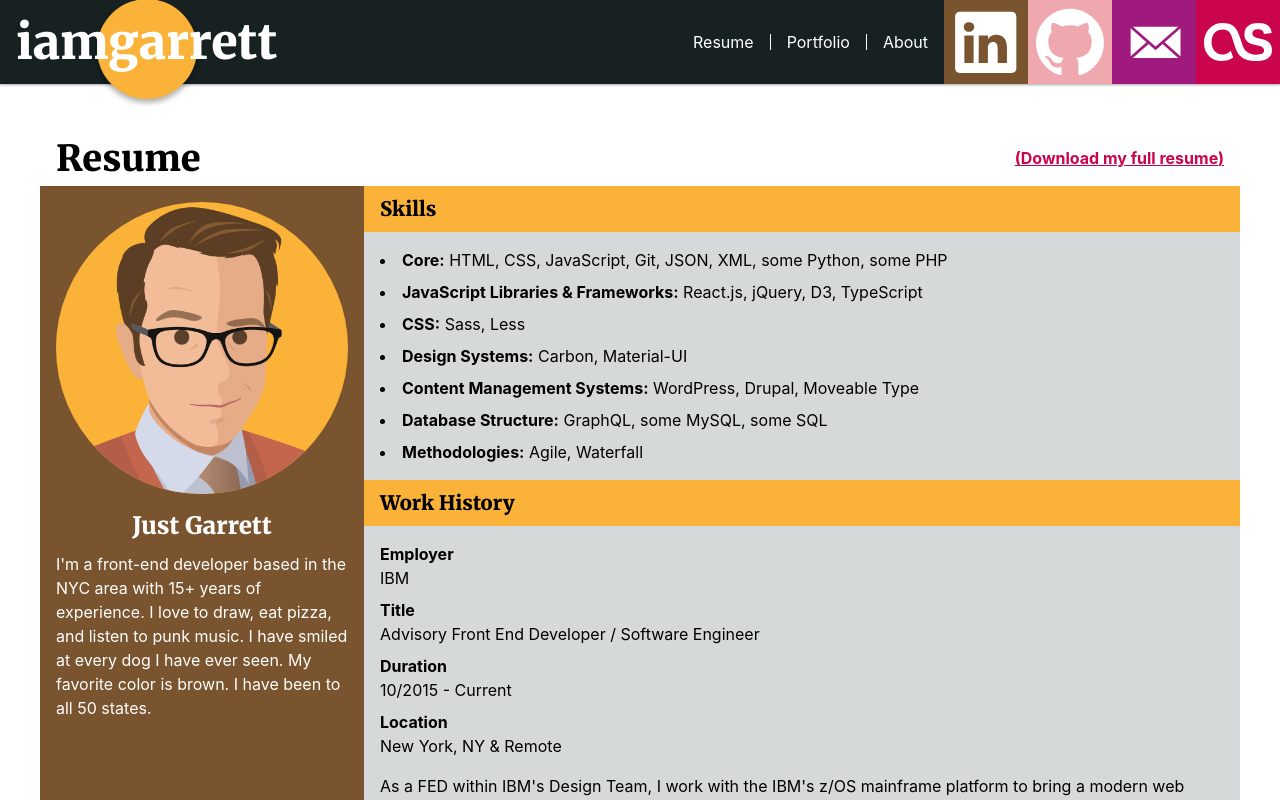
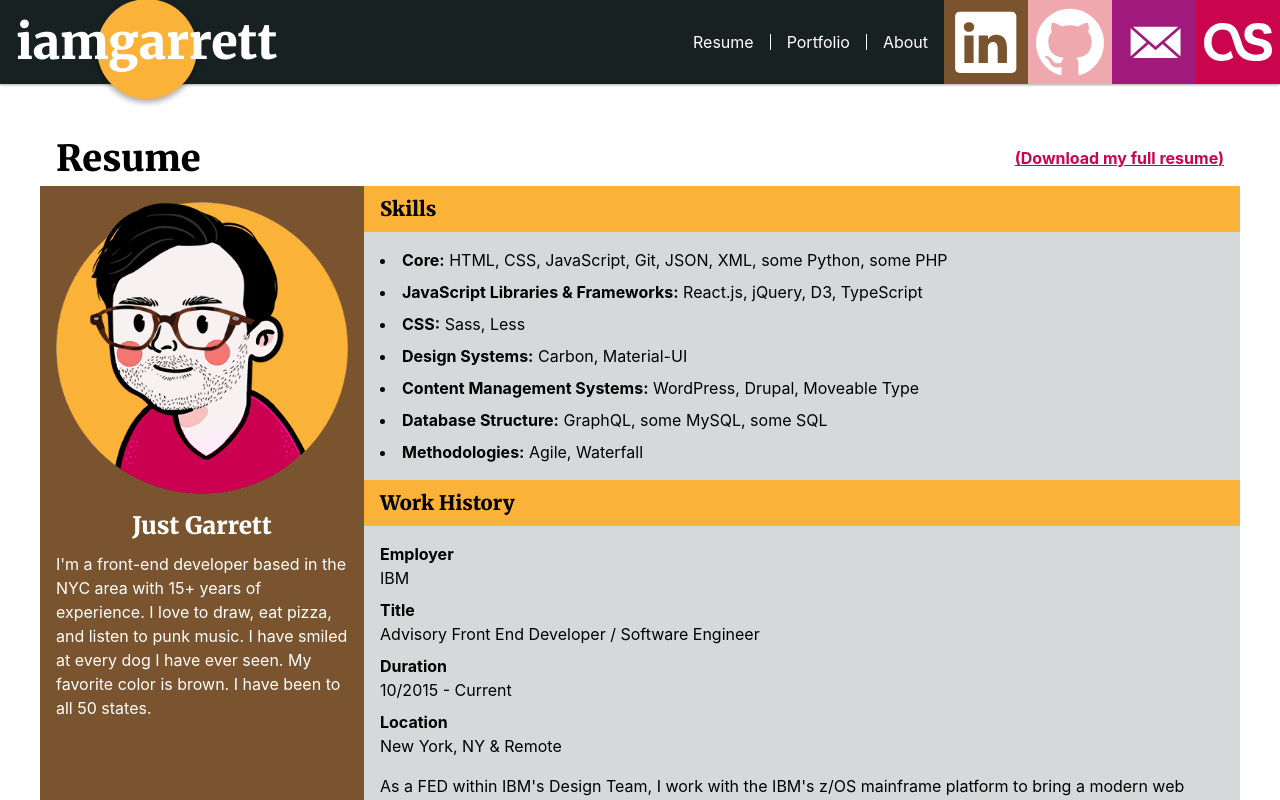
Before and after one commit to gvorbeck/iamgarrett, a React (Create React App) app: page / in a window 1280 px wide. Shown: the top 800 px of the page. Built offline with nearby package versions, Linux system fonts and the light colour scheme.

Commit message:
New face

```diff
--- a/src/components/Article.module.scss
+++ b/src/components/Article.module.scss
@@ -75,10 +75,10 @@ main {
     }
   }
 
-  &:first-child img {
-    border-radius: 50%;
-    background-color: vars.$yellow;
-  }
+  // &:first-child img {
+  //   border-radius: 50%;
+  //   background-color: vars.$yellow;
+  // }
 
   // Set each aside to its own unique color.
   @each $color in vars.$article-aside {
--- a/src/components/resume.js
+++ b/src/components/resume.js
@@ -1,4 +1,4 @@
-import faceImg from "../images/face.png";
+import faceImg from "../images/gface.png";
 import resumePDF from "../files/JOSEPH_GARRETT_VORBECK.pdf";
 import Article from "./Article";
 import styles from "./Article.module.scss";
```
Also changed, not shown: src/images/gface.png (added).
